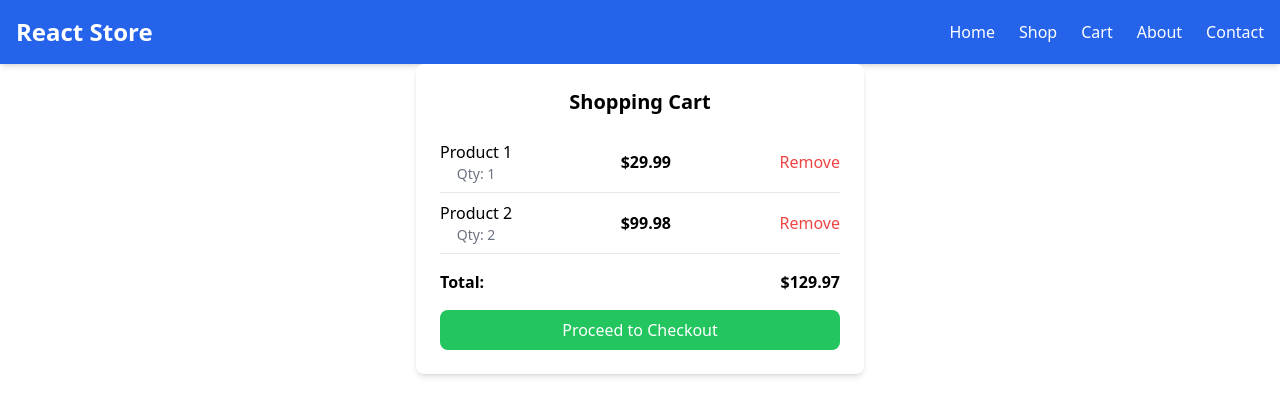
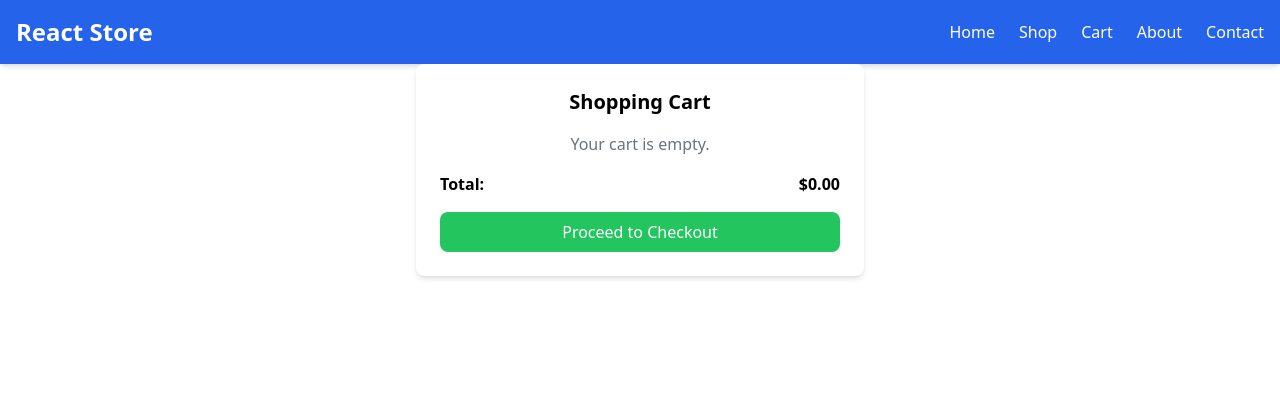
Before and after one commit to Mohanavenkatesh/react.js-ecom, a React (Create React App) app: page /Cart in a window 1280 px wide. Shown: the top 416 px of the page. Built offline with nearby package versions, Linux system fonts and the light colour scheme.

Commit message:
json file

```diff
--- a/src/App.js
+++ b/src/App.js
@@ -30,7 +30,7 @@ const [array , setarray] = useState([])
           <Route path='/Shop' element={<Shop array={array} setarray={setarray}></Shop>}></Route>
           <Route path='/About' element={<About></About>}></Route>
           <Route path='/Contact' element={<Contact></Contact>}></Route>
-          <Route path='/Cart' element={<Cart></Cart>}></Route>
+          <Route path='/Cart' element={<Cart array={array} setarray={setarray}></Cart>}></Route>
 
           <Route path='/Men' element={<Men></Men>}></Route>
           <Route path='/Women' element={<Women></Women>}></Route>
--- a/src/pages/Cart.jsx
+++ b/src/pages/Cart.jsx
@@ -1,11 +1,6 @@
 import React from 'react'
 
-export const Cart = () => {
-
-    const cartItems = [
-        { id: 1, name: "Product 1", price: 29.99, quantity: 1 },
-        { id: 2, name: "Product 2", price: 49.99, quantity: 2 },
-    ];
+export const Cart = ({ array, setarray }) => {
 
 
     return (
@@ -13,23 +8,20 @@ export const Cart = () => {
 
             <div className="max-w-md mx-auto bg-white p-6 rounded-lg shadow-md">
                 <h2 className="text-xl font-semibold mb-4">Shopping Cart</h2>
-                {cartItems.length === 0 ? (
+                {array.length === 0 ? (
                     <p className="text-gray-500">Your cart is empty.</p>
                 ) : (
                     <ul>
-                        {cartItems.map((item) => (
+                        {array.map((item) => (
                             <li
                                 key={item.id}
                                 className="flex justify-between items-center py-2 border-b"
-                            >
-                                <div>
-                                    <p className="font-medium">{item.name}</p>
-                                    <p className="text-sm text-gray-500">Qty: {item.quantity}</p>
+                            > <div className="border p-4 rounded-lg shadow-md">
+                                    <img src={item.men_item_1} className=" object-cover rounded-md" />
+                                    <h3 className="text-lg font-semibold mt-2">{item.name}</h3>
+                                    <p className="text-gray-600">{item.description}</p>
+                                    <p className="text-blue-600 font-bold mt-1">₹{item.price}</p>
                                 </div>
-                                <p className="font-semibold">${(item.price * item.quantity).toFixed(2)}</p>
-                                <button className="text-red-500 hover:text-red-700">
-                                    Remove
-                                </button>
                             </li>
                         ))}
                     </ul>
@@ -38,7 +30,7 @@ export const Cart = () => {
                     <span>Total:</span>
                     <span>
                         $
-                        {cartItems
+                        {array
                             .reduce((total, item) => total + item.price * item.quantity, 0)
                             .toFixed(2)}
                     </span>
```
Also changed, not shown: src/pages/Shop.jsx (+6 -1 lines).
